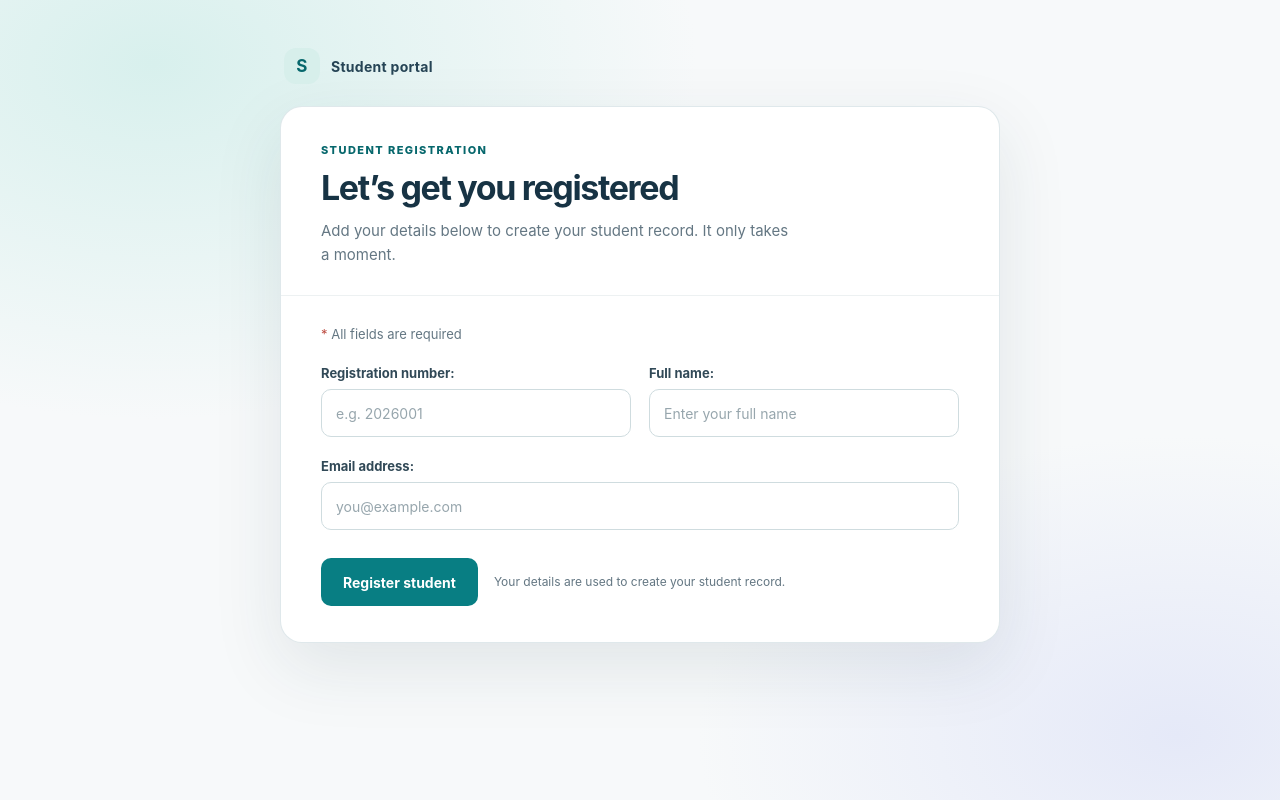
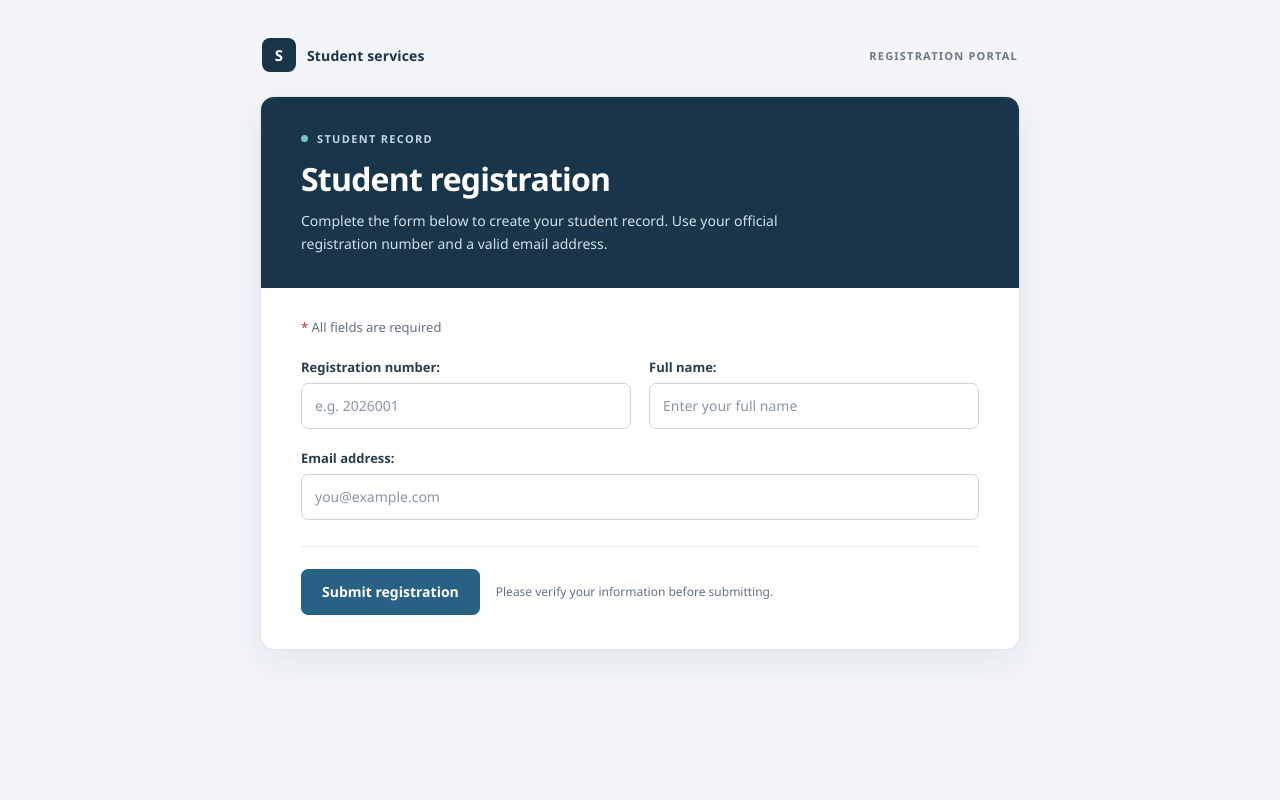
Before and after one commit to Pratiksha-152807/python_full_stack_development, a Django app: page /add_form/ in a window 1280 px wide. Run offline with Django 5.2, Linux system fonts and the light colour scheme.

Commit message:
Updated Django Project file

```diff
--- a/student/templates/studentformdata.html
+++ b/student/templates/studentformdata.html
@@ -8,16 +8,16 @@
     <style>
         :root {
             color-scheme: light;
-            font-family: Inter, "Segoe UI", Arial, sans-serif;
-            color: #172b3a;
-            background: #f3f7f8;
+            font-family: "Segoe UI", Arial, sans-serif;
+            color: #1d2c3b;
+            background: #f3f5f8;
             font-synthesis: none;
             text-rendering: optimizeLegibility;
             -webkit-font-smoothing: antialiased;
-            --muted: #647783;
-            --line: #dce6e9;
-            --accent: #087e83;
-            --accent-dark: #06676c;
+            --muted: #627181;
+            --line: #dce3e9;
+            --navy: #18354a;
+            --accent: #286184;
         }
 
         * {
@@ -28,96 +28,121 @@
             min-width: 320px;
             min-height: 100vh;
             margin: 0;
-            padding: 48px 20px;
-            background:
-                radial-gradient(ellipse at 12% 8%, #d8f0ed 0, transparent 34rem),
-                radial-gradient(ellipse at 92% 92%, #e5e9f8 0, transparent 30rem),
-                #f7f9fa;
+            padding: 38px 20px;
+            background: #f3f5f8;
         }
 
         .page {
-            width: min(100%, 720px);
+            width: min(100%, 760px);
             margin: 0 auto;
+        }
+
+        .site-header {
+            display: flex;
+            align-items: center;
+            justify-content: space-between;
+            margin: 0 2px 24px;
         }
 
         .brand {
             display: flex;
             align-items: center;
             gap: 11px;
-            margin: 0 0 22px 4px;
-            color: #264455;
+            color: var(--navy);
             font-size: 14px;
             font-weight: 700;
-            letter-spacing: .02em;
+            letter-spacing: .01em;
         }
 
         .brand-mark {
             display: grid;
-            width: 36px;
-            height: 36px;
+            width: 34px;
+            height: 34px;
             place-items: center;
-            border-radius: 12px;
-            background: #d7efeb;
-            color: var(--accent-dark);
-            font-size: 17px;
+            border-radius: 8px;
+            background: var(--navy);
+            color: #fff;
+            font-size: 15px;
+            font-weight: 700;
+        }
+
+        .portal-label {
+            margin: 0;
+            color: #6a7886;
+            font-size: 11px;
+            font-weight: 700;
+            letter-spacing: .11em;
         }
 
         .card {
             overflow: hidden;
-            border: 1px solid rgba(220, 230, 233, .9);
-            border-radius: 22px;
+            border: 1px solid var(--line);
+            border-radius: 14px;
             background: #fff;
-            box-shadow: 0 24px 70px rgba(30, 59, 71, .10);
+            box-shadow: 0 12px 34px rgba(27, 47, 66, .08);
         }
 
         .card-header {
-            padding: 36px 40px 28px;
-            border-bottom: 1px solid #edf1f2;
+            padding: 34px 40px 32px;
+            background: var(--navy);
+            color: #fff;
         }
 
         .eyebrow {
-            margin: 0 0 11px;
-            color: var(--accent-dark);
+            display: flex;
+            align-items: center;
+            gap: 9px;
+            margin: 0 0 14px;
+            color: #c3d6e2;
             font-size: 11px;
-            font-weight: 800;
-            letter-spacing: .13em;
+            font-weight: 700;
+            letter-spacing: .12em;
             text-transform: uppercase;
+        }
+
+        .eyebrow::before {
+            width: 7px;
+            height: 7px;
+            border-radius: 50%;
+            background: #7bc2bd;
+            content: "";
         }
 
         h1 {
             margin: 0;
-            color: #173344;
-            font-size: clamp(26px, 5vw, 34px);
-            letter-spacing: -.04em;
-            line-height: 1.15;
+            color: #fff;
+            font-size: clamp(26px, 5vw, 32px);
+            font-weight: 650;
+            letter-spacing: -.025em;
+            line-height: 1.2;
         }
 
         .intro {
-            max-width: 470px;
-            margin: 12px 0 0;
-            color: var(--muted);
-            font-size: 15px;
-            line-height: 1.6;
+            max-width: 550px;
+            margin: 11px 0 0;
+            color: #d4e0e8;
+            font-size: 14px;
+            line-height: 1.65;
         }
 
         .card-body {
-            padding: 30px 40px 36px;
+            padding: 30px 40px 34px;
         }
 
         .required-note {
-            margin: 0 0 23px;
+            margin: 0 0 22px;
             color: var(--muted);
             font-size: 13px;
         }
 
         .required-note span {
-            color: #bd4d43;
+            color: #b33a32;
         }
 
         .form-grid {
             display: grid;
             grid-template-columns: repeat(2, minmax(0, 1fr));
-            gap: 21px 18px;
+            gap: 20px 18px;
         }
 
         .form-field {
@@ -130,58 +155,58 @@
 
         .form-field label {
             display: block;
-            margin-bottom: 8px;
-            color: #314957;
+            margin-bottom: 7px;
+            color: #293d4e;
             font-size: 13px;
-            font-weight: 700;
+            font-weight: 650;
         }
 
         .field-input {
             display: block;
             width: 100%;
-            min-height: 48px;
-            padding: 12px 14px;
-            border: 1px solid #cfdcdf;
-            border-radius: 10px;
+            min-height: 46px;
+            padding: 11px 13px;
+            border: 1px solid #cbd5de;
+            border-radius: 7px;
             outline: none;
             background: #fff;
-            color: #172b3a;
+            color: #1d2c3b;
             font: inherit;
             font-size: 14px;
-            transition: border-color .16s ease, box-shadow .16s ease;
+            transition: border-color .15s ease, box-shadow .15s ease;
         }
 
         .field-input::placeholder {
-            color: #97a6ad;
+            color: #8996a3;
         }
 
         .field-input:hover {
-            border-color: #9db5ba;
+            border-color: #9aaab8;
         }
 
         .field-input:focus {
             border-color: var(--accent);
-            box-shadow: 0 0 0 3px rgba(8, 126, 131, .14);
+            box-shadow: 0 0 0 3px rgba(40, 97, 132, .14);
         }
 
         .form-field--error .field-input {
-            border-color: #c94b42;
+            border-color: #b33a32;
         }
 
         .field-error {
             margin: 7px 0 0;
-            color: #a3342d;
+            color: #a52e28;
             font-size: 13px;
             line-height: 1.45;
         }
 
         .notice {
             margin: 0 0 22px;
-            padding: 13px 15px;
-            border: 1px solid #b9e2d2;
-            border-radius: 10px;
-            background: #effaf5;
-            color: #176345;
+            padding: 12px 14px;
+            border: 1px solid #b8d9c8;
+            border-radius: 7px;
+            background: #f0f8f3;
+            color: #245c3e;
             font-size: 14px;
             line-height: 1.5;
         }
@@ -190,34 +215,35 @@
             display: flex;
             align-items: center;
             gap: 16px;
-            margin-top: 28px;
+            margin-top: 26px;
+            padding-top: 22px;
+            border-top: 1px solid #e8edf1;
         }
 
         .submit-button {
             display: inline-flex;
-            min-height: 48px;
+            min-height: 46px;
             align-items: center;
             justify-content: center;
-            padding: 0 22px;
-            border: 0;
-            border-radius: 10px;
+            padding: 0 20px;
+            border: 1px solid var(--accent);
+            border-radius: 7px;
             background: var(--accent);
             color: #fff;
             cursor: pointer;
             font: inherit;
             font-size: 14px;
-            font-weight: 700;
-            transition: background .16s ease, transform .16s ease, box-shadow .16s ease;
+            font-weight: 650;
+            transition: background .15s ease, box-shadow .15s ease;
         }
 
         .submit-button:hover {
-            transform: translateY(-1px);
-            background: var(--accent-dark);
-            box-shadow: 0 7px 16px rgba(8, 126, 131, .2);
+            background: #1d4d6b;
+            box-shadow: 0 4px 10px rgba(24, 53, 74, .16);
         }
 
         .submit-button:focus-visible {
-            outline: 3px solid rgba(8, 126, 131, .35);
+            outline: 3px solid rgba(40, 97, 132, .28);
             outline-offset: 3px;
         }
 
@@ -230,24 +256,32 @@
 
         @media (max-width: 560px) {
             body {
-                padding: 24px 14px;
+                padding: 22px 14px;
+            }
+
+            .site-header {
+                margin-bottom: 18px;
+            }
+
+            .portal-label {
+                font-size: 10px;
             }
 
             .card {
-                border-radius: 17px;
+                border-radius: 11px;
             }
 
             .card-header {
-                padding: 28px 23px 23px;
+                padding: 27px 23px 24px;
             }
 
             .card-body {
-                padding: 24px 23px 28px;
+                padding: 23px;
             }
 
             .form-grid {
                 grid-template-columns: 1fr;
-                gap: 18px;
+                gap: 17px;
             }
 
             .form-field--wide {
@@ -257,6 +291,7 @@
             .form-actions {
                 align-items: stretch;
                 flex-direction: column;
+                gap: 12px;
             }
 
             .submit-button {
@@ -268,7 +303,6 @@
             *,
             *::before,
             *::after {
-                scroll-behavior: auto !important;
                 transition-duration: .01ms !important;
             }
         }
@@ -276,16 +310,19 @@
 </head>
 <body>
     <main class="page">
-        <div class="brand" aria-label="Student portal">
-            <span class="brand-mark" aria-hidden="true">S</span>
-            <span>Student portal</span>
-        </div>
+        <header class="site-header">
+            <div class="brand">
+                <span class="brand-mark" aria-hidden="true">S</span>
+                <span>Student services</span>
+            </div>
+            <p class="portal-label">REGISTRATION PORTAL</p>
+        </header>
 
         <section class="card" aria-labelledby="form-title">
             <header class="card-header">
-                <p class="eyebrow">Student registration</p>
-                <h1 id="form-title">Let’s get you registered</h1>
-                <p class="intro">Add your details below to create your student record. It only takes a moment.</p>
+                <p class="eyebrow">Student record</p>
+                <h1 id="form-title">Student registration</h1>
+                <p class="intro">Complete the form below to create your student record. Use your official registration number and a valid email address.</p>
             </header>
 
             <div class="card-body">
@@ -312,8 +349,8 @@
                     </div>
 
                     <div class="form-actions">
-                        <button class="submit-button" type="submit">Register student</button>
-                        <p class="privacy-note">Your details are used to create your student record.</p>
+                        <button class="submit-button" type="submit">Submit registration</button>
+                        <p class="privacy-note">Please verify your information before submitting.</p>
                     </div>
                 </form>
             </div>
--- a/student/tests.py
+++ b/student/tests.py
@@ -7,7 +7,7 @@ class StudentFormViewTests(TestCase):
         response = self.client.get('/add_form/')
 
         self.assertEqual(response.status_code, 200)
-        self.assertContains(response, 'get you registered')
+        self.assertContains(response, 'Student registration')
 
     def test_duplicate_registration_number_is_rejected(self):
         Student_table.objects.create(reg_no=123, name='Existing student')
```
